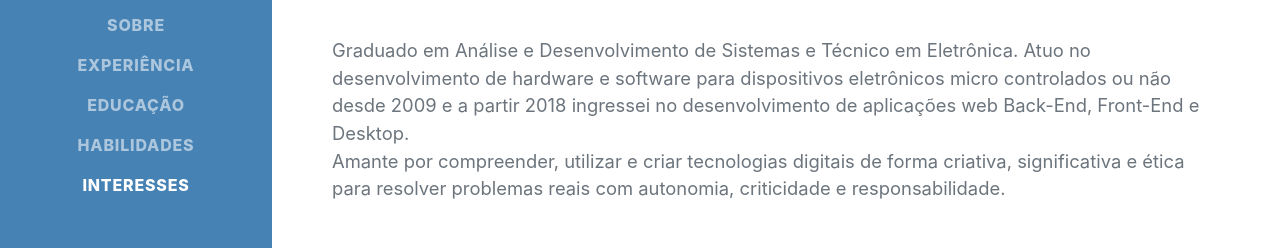
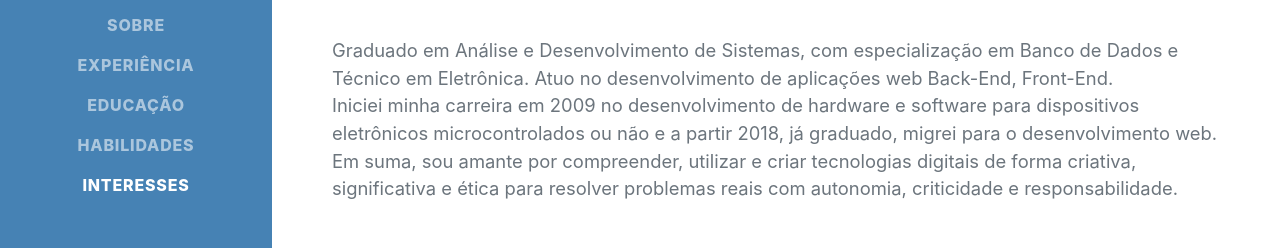
Before and after one commit to eliezereoc/eliezereoc.github.io, a plain HTML site: page index.html in a window 1280 px wide. Shown: the part 384-632 px from the top of the page. Drawn offline with nearby package versions, Linux system fonts and the light colour scheme; a web font is replaced by a local one.

Commit message:
atualizando texto apresentação

```diff
--- a/index.html
+++ b/index.html
@@ -76,14 +76,12 @@
             <a href="mailto:eliezeroc@gmail.com">eliezeroc@gmail.com</a>
           </div>
           <p class="lead mb-5">
-            Graduado em Análise e Desenvolvimento de Sistemas e Técnico em
-            Eletrônica. Atuo no desenvolvimento de hardware e software para
-            dispositivos eletrônicos micro controlados ou não desde 2009 e a
-            partir 2018 ingressei no desenvolvimento de aplicações web Back-End,
-            Front-End e Desktop. <br />
-            Amante por compreender, utilizar e criar tecnologias digitais de
-            forma criativa, significativa e ética para resolver problemas reais
-            com autonomia, criticidade e responsabilidade.
+           Graduado em Análise e Desenvolvimento de Sistemas, com especialização em Banco de Dados e Técnico em Eletrônica.
+          Atuo no desenvolvimento de aplicações web Back-End, Front-End. </br>
+          Iniciei minha carreira em 2009 no desenvolvimento de hardware e software para dispositivos
+          eletrônicos microcontrolados ou não e a partir 2018, já graduado, migrei para o desenvolvimento web.  </br>
+          Em suma, sou amante por compreender, utilizar e criar tecnologias digitais de forma criativa,
+          significativa e ética para resolver problemas reais com autonomia, criticidade e responsabilidade.
           </p>
           <div class="social-icons">
             <a
```
